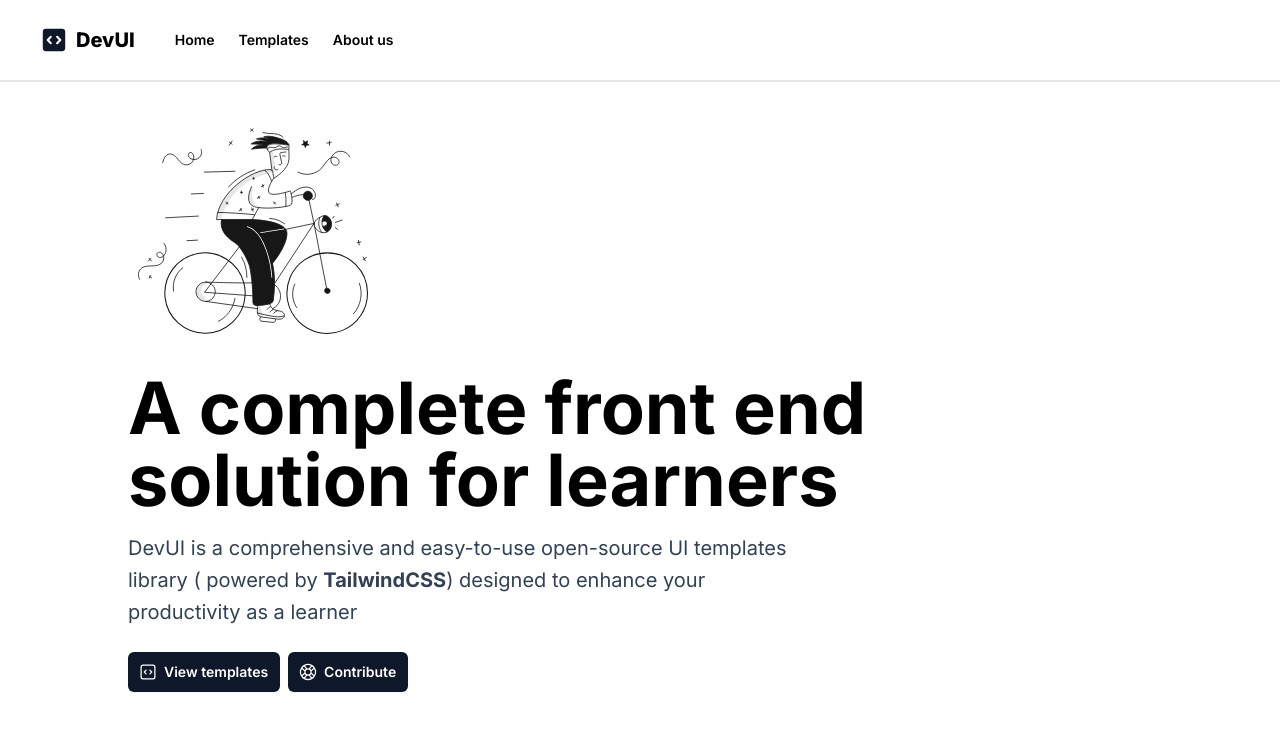
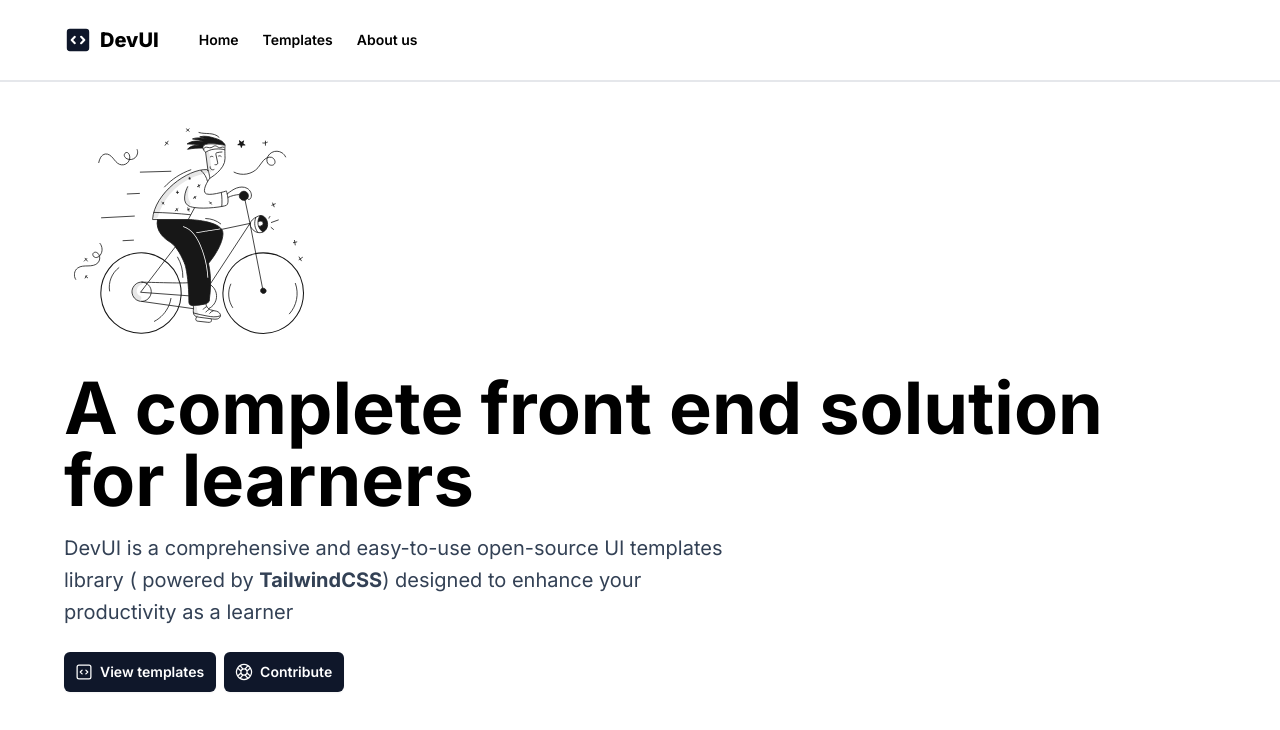
Before and after one commit to hiteshchoudhary/devui, a Next.js app: page / in a window 1280 px wide. Shown: the top 730 px of the page. Built offline with nearby package versions, Linux system fonts and the light colour scheme.

Commit message:
add max width for navbar content

```diff
--- a/src/app/layout.tsx
+++ b/src/app/layout.tsx
@@ -19,7 +19,7 @@ export default function RootLayout({
     <html lang="en">
       <body className={inter.className}>
         <MainNavbar />
-        <main className="p-6 lg:px-0 mx-auto max-w-5xl">{children}</main>
+        <main className="p-6 lg:px-0 mx-auto max-w-6xl">{children}</main>
       </body>
     </html>
   );
--- a/src/components/MainNavbar.tsx
+++ b/src/components/MainNavbar.tsx
@@ -27,7 +27,7 @@ const MainNavbar = () => {
 
   return (
     <header className="sticky top-0 z-40 border-b-2 bg-white">
-      <div className="flex h-20 items-center justify-between py-6 md:px-10 px-4">
+      <div className="flex h-20 items-center justify-between py-6 px-6 lg:px-0 max-w-6xl mx-auto">
         <div className="flex gap-6 md:gap-10">
           <Link href="/" className="hidden items-center space-x-2 md:flex">
             <CodeBracketSquareIcon className="h-7 w-7 text-slate-900" />
```
